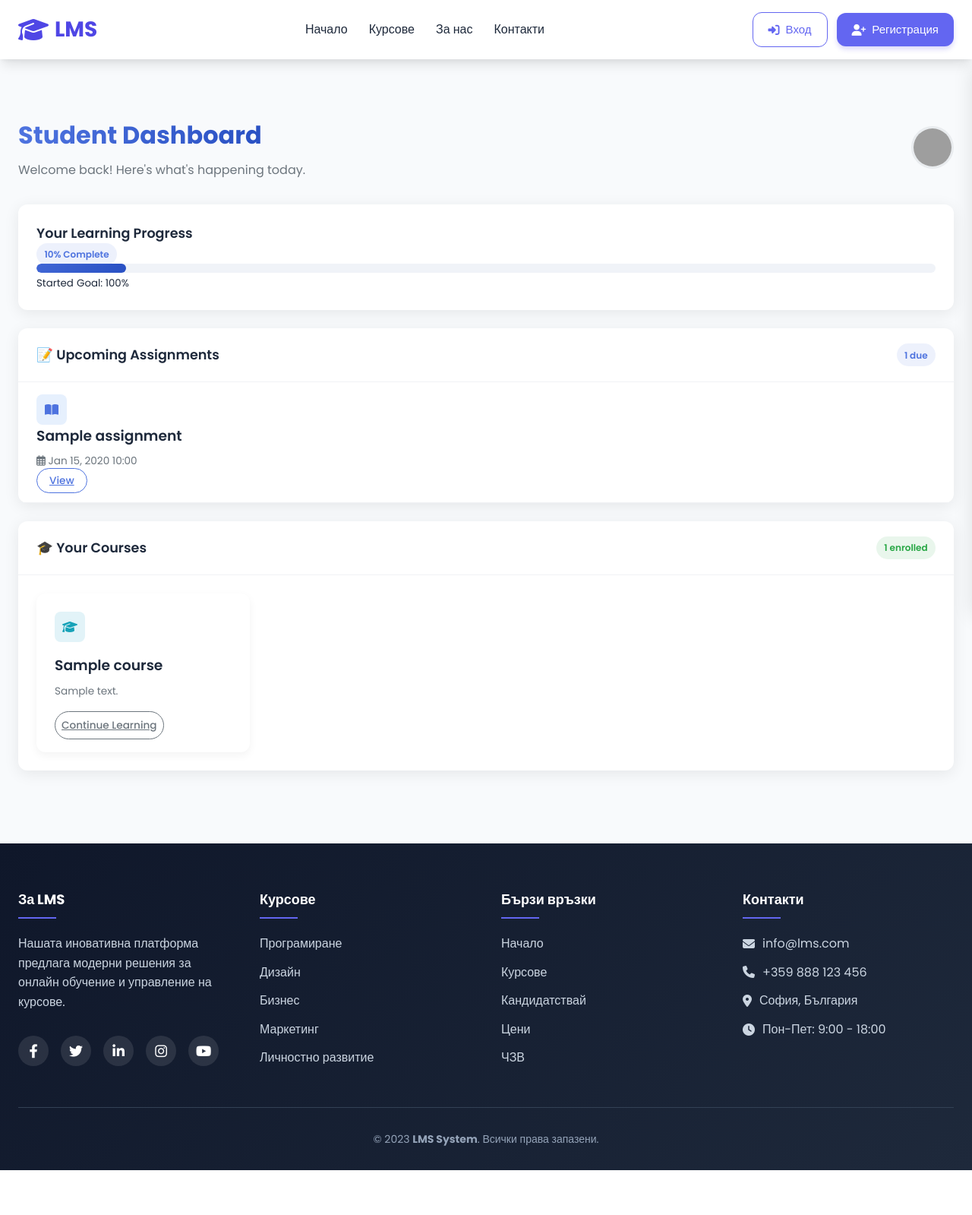
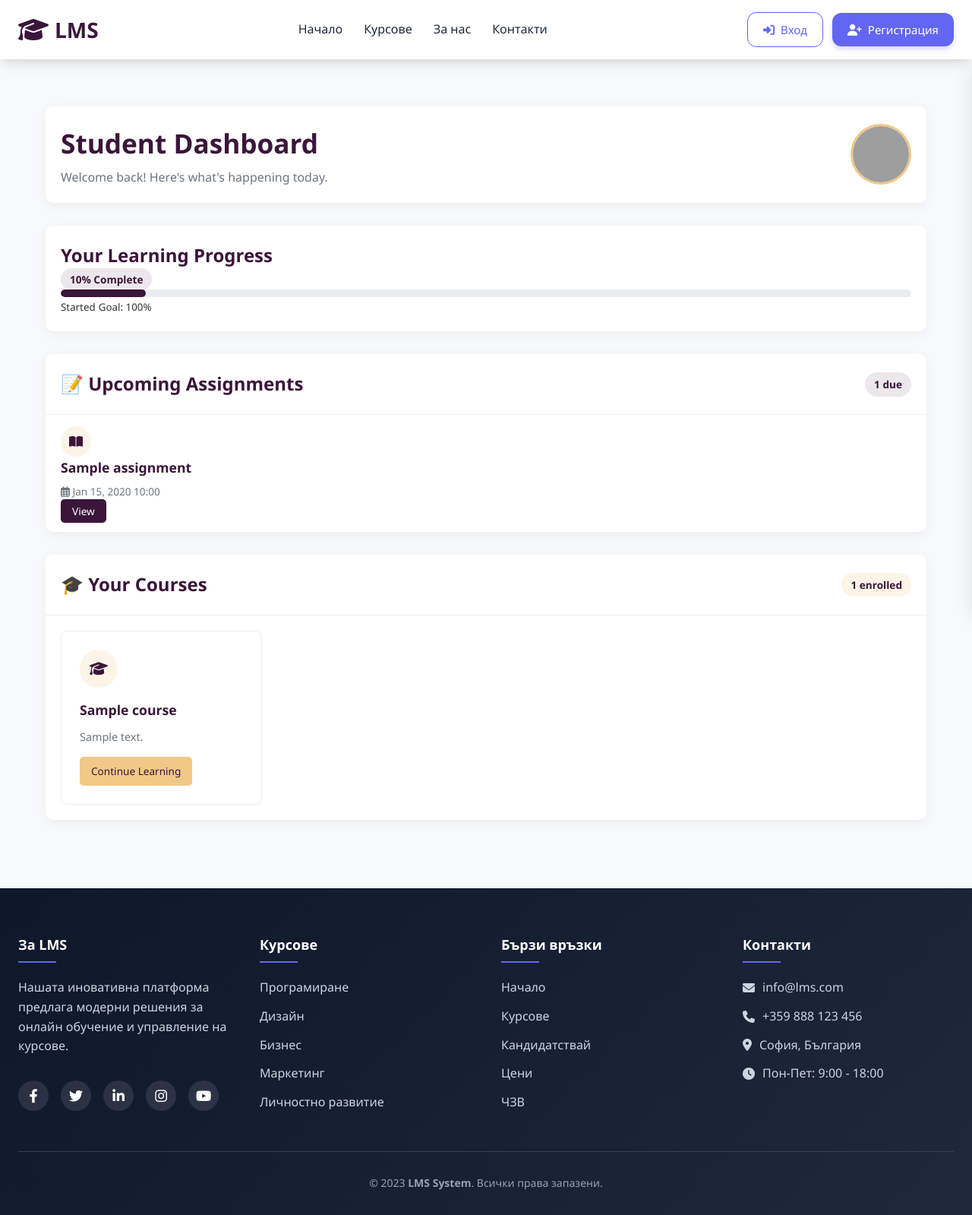
Before and after one commit to EliArn99/Learning-Management-System-, a Django app: template templates/dashboards/student_dashboard.html in a window 1280 px wide. Shown: the whole page at 76% size. Before the commit the page ends 1540 px from the top, so only its background shows below. Run offline with Django 3.2, Linux system fonts and the light colour scheme; the template is opened without the code that fills it: most values are stand-ins (such as "Sample title", 1, 10 or a date in 2020); grey boxes are pictures that could not be loaded.

Commit message:
Update student_dashboard.html

```diff
--- a/templates/dashboards/student_dashboard.html
+++ b/templates/dashboards/student_dashboard.html
@@ -3,132 +3,164 @@
 
 {% block content %}
 <style>
-    /* Student Dashboard Styles */
-    .dashboard-container {
-        max-width: 1400px;
-        margin: 0 auto;
-        padding: 2rem 1.5rem;
+    /* Main Color Scheme */
+    :root {
+        --primary-dark: #3B153A;
+        --primary-light: #F0C987;
+        --primary-dark-transparent: rgba(59, 21, 58, 0.9);
+        --primary-light-transparent: rgba(240, 201, 135, 0.2);
     }
 
+    /* Base Styles */
+    body {
+        font-family: 'Segoe UI', Tahoma, Geneva, Verdana, sans-serif;
+        background-color: #f8f9fa;
+        color: #333;
+        line-height: 1.6;
+    }
+
+    .dashboard-container {
+        max-width: 1200px;
+        margin: 0 auto;
+        padding: 20px;
+    }
+
+    /* Header Styles */
     .dashboard-header {
         display: flex;
         justify-content: space-between;
         align-items: center;
-        margin-bottom: 2rem;
+        margin-bottom: 30px;
+        padding: 20px;
+        background-color: white;
+        border-radius: 10px;
+        box-shadow: 0 4px 15px rgba(0, 0, 0, 0.05);
     }
 
     .dashboard-title {
-        font-size: 2rem;
+        color: var(--primary-dark);
+        font-size: 2.2rem;
         font-weight: 700;
-        margin-bottom: 0.5rem;
-        background: linear-gradient(90deg, #4e73df 0%, #224abe 100%);
-        -webkit-background-clip: text;
-        background-clip: text;
-        -webkit-text-fill-color: transparent;
+        margin-bottom: 5px;
     }
 
     .dashboard-subtitle {
         color: #6c757d;
         font-size: 1rem;
+        margin: 0;
     }
 
     .student-avatar {
-        width: 56px;
-        height: 56px;
+        width: 80px;
+        height: 80px;
         border-radius: 50%;
         object-fit: cover;
-        border: 3px solid #e9ecef;
+        border: 3px solid var(--primary-light);
     }
 
-    /* Cards */
+    /* Card Styles */
     .dashboard-card {
-        background: #ffffff;
-        border-radius: 12px;
-        box-shadow: 0 4px 20px rgba(0, 0, 0, 0.08);
-        border: none;
-        margin-bottom: 1.5rem;
-        transition: all 0.3s ease;
+        background-color: white;
+        border-radius: 10px;
+        box-shadow: 0 4px 15px rgba(0, 0, 0, 0.05);
+        margin-bottom: 30px;
+        overflow: hidden;
+        transition: transform 0.3s ease, box-shadow 0.3s ease;
+    }
+
+    .dashboard-card:hover {
+        transform: translateY(-5px);
+        box-shadow: 0 10px 25px rgba(0, 0, 0, 0.1);
     }
 
     .card-header {
+        padding: 20px;
+        border-bottom: 1px solid #eee;
         display: flex;
         justify-content: space-between;
         align-items: center;
-        padding: 1.25rem 1.5rem;
-        background: transparent;
-        border-bottom: 1px solid #f0f2f5;
     }
 
     .card-title {
-        font-size: 1.1rem;
+        color: var(--primary-dark);
+        font-size: 1.5rem;
         font-weight: 600;
-        margin-bottom: 0;
+        margin: 0;
     }
 
-    .status-badge {
-        padding: 0.35rem 0.65rem;
-        border-radius: 50px;
-        font-size: 0.75rem;
-        font-weight: 600;
-    }
-
-    /* Progress Card */
+    /* Progress Bar Styles */
     .progress-container {
-        padding: 1.5rem;
+        padding: 20px;
     }
 
     .progress-bar-custom {
-        height: 12px;
-        border-radius: 6px;
-        background-color: #f0f3f8;
+        height: 10px;
+        background-color: #e9ecef;
+        border-radius: 5px;
         overflow: hidden;
     }
 
     .progress-fill {
         height: 100%;
-        border-radius: 6px;
-        background: linear-gradient(90deg, #4e73df 0%, #224abe 100%);
-        background-size: 200% 100%;
-        animation: progressAnimation 2s ease-in-out infinite;
+        background-color: var(--primary-dark);
+        border-radius: 5px;
+        transition: width 0.6s ease;
     }
 
-    @keyframes progressAnimation {
-        0% { background-position: 0% 50%; }
-        50% { background-position: 100% 50%; }
-        100% { background-position: 0% 50%; }
+    /* Badge Styles */
+    .status-badge {
+        padding: 5px 12px;
+        border-radius: 20px;
+        font-size: 0.85rem;
+        font-weight: 600;
     }
 
-    /* Assignments List */
+    .urgent-badge {
+        background-color: #ff6b6b;
+        color: white;
+        padding: 2px 8px;
+        border-radius: 4px;
+        font-size: 0.75rem;
+    }
+
+    /* Assignment List Styles */
     .assignment-list {
+        list-style: none;
         padding: 0;
-        list-style: none;
+        margin: 0;
     }
 
     .assignment-item {
-        padding: 1rem 1.5rem;
-        border-bottom: 1px solid #f0f2f5;
+        padding: 15px 20px;
+        border-bottom: 1px solid #eee;
         transition: background-color 0.2s ease;
     }
 
     .assignment-item:hover {
-        background-color: #f8f9fa;
+        background-color: #f9f9f9;
+    }
+
+    .assignment-item:last-child {
+        border-bottom: none;
     }
 
     .assignment-icon {
         width: 40px;
         height: 40px;
+        background-color: var(--primary-light-transparent);
+        color: var(--primary-dark);
+        border-radius: 50%;
         display: flex;
         align-items: center;
         justify-content: center;
-        background-color: #e6f0fd;
-        color: #4e73df;
-        border-radius: 8px;
-        margin-right: 1rem;
+        margin-right: 15px;
     }
 
     .assignment-title {
+        font-size: 1.1rem;
         font-weight: 600;
-        margin-bottom: 0.25rem;
+        color: var(--primary-dark);
+        margin-bottom: 5px;
     }
 
     .assignment-due {
@@ -136,139 +168,175 @@
         color: #6c757d;
     }
 
-    .urgent-badge {
-        background-color: rgba(220, 53, 69, 0.1);
-        color: #dc3545;
-        font-size: 0.75rem;
-        padding: 0.25rem 0.5rem;
-        border-radius: 50px;
+    /* Button Styles */
+    .view-btn {
+        padding: 6px 15px;
+        background-color: var(--primary-dark);
+        color: white;
+        border-radius: 5px;
+        text-decoration: none;
+        font-size: 0.85rem;
+        font-weight: 500;
+        transition: background-color 0.2s ease;
     }
 
-    /* Courses Grid */
+    .view-btn:hover {
+        background-color: #2a0f29;
+        color: white;
+    }
+
+    /* Courses Grid Styles */
     .courses-grid {
         display: grid;
         grid-template-columns: repeat(auto-fill, minmax(250px, 1fr));
-        gap: 1.25rem;
-        padding: 1.5rem;
+        gap: 20px;
+        padding: 20px;
     }
 
     .course-card {
-        background: #ffffff;
-        border-radius: 12px;
-        box-shadow: 0 4px 12px rgba(0, 0, 0, 0.05);
-        transition: all 0.3s ease;
-        overflow: hidden;
+        background-color: white;
+        border-radius: 8px;
+        border: 1px solid #eee;
+        transition: transform 0.3s ease, box-shadow 0.3s ease;
     }
 
     .course-card:hover {
         transform: translateY(-5px);
-        box-shadow: 0 8px 24px rgba(0, 0, 0, 0.1);
+        box-shadow: 0 10px 20px rgba(0, 0, 0, 0.1);
     }
 
     .course-icon {
-        width: 40px;
-        height: 40px;
+        width: 50px;
+        height: 50px;
+        background-color: var(--primary-light-transparent);
+        color: var(--primary-dark);
+        border-radius: 50%;
         display: flex;
         align-items: center;
         justify-content: center;
-        background-color: #e2f3f8;
-        color: #17a2b8;
-        border-radius: 8px;
-        margin-bottom: 1rem;
+        margin-bottom: 15px;
+        font-size: 1.2rem;
     }
 
     .course-name {
+        font-size: 1.1rem;
         font-weight: 600;
-        margin-bottom: 0.5rem;
+        color: var(--primary-dark);
+        margin-bottom: 10px;
     }
 
     .course-description {
-        font-size: 0.85rem;
+        font-size: 0.9rem;
         color: #6c757d;
-        margin-bottom: 1.25rem;
+        margin-bottom: 15px;
     }
 
-    /* Empty States */
+    .continue-btn {
+        display: inline-block;
+        padding: 8px 15px;
+        background-color: var(--primary-light);
+        color: var(--primary-dark);
+        border-radius: 5px;
+        text-decoration: none;
+        font-size: 0.85rem;
+        font-weight: 500;
+        transition: background-color 0.2s ease;
+    }
+
+    .continue-btn:hover {
+        background-color: #e8b974;
+        color: var(--primary-dark);
+    }
+
+    /* Empty State Styles */
     .empty-state {
         text-align: center;
-        padding: 2rem;
+        padding: 40px 20px;
     }
 
     .empty-state-img {
-        max-height: 150px;
-        margin-bottom: 1rem;
+        width: 150px;
+        height: auto;
+        margin-bottom: 20px;
+        opacity: 0.7;
     }
 
-    /* Buttons */
-    .view-btn {
-        padding: 0.375rem 1rem;
-        border-radius: 50px;
-        font-size: 0.85rem;
-        font-weight: 500;
-        border: 1px solid #4e73df;
-        color: #4e73df;
-        transition: all 0.2s ease;
+    .browse-btn {
+        display: inline-block;
+        padding: 8px 20px;
+        background-color: var(--primary-dark);
+        color: white;
+        border-radius: 5px;
+        text-decoration: none;
+        font-size: 0.9rem;
+        margin-top: 15px;
+        transition: background-color 0.2s ease;
     }
 
-    .view-btn:hover {
-        background-color: #4e73df;
+    .browse-btn:hover {
+        background-color: #2a0f29;
         color: white;
     }
 
-    .continue-btn {
-        width: 100%;
-        padding: 0.5rem;
-        border-radius: 50px;
-        font-size: 0.85rem;
-        font-weight: 500;
-        border: 1px solid #6c757d;
-        color: #6c757d;
-        transition: all 0.2s ease;
-    }
-
-    .continue-btn:hover {
-        background-color: #f8f9fa;
-    }
-
-    .browse-btn {
-        padding: 0.5rem 1.5rem;
-        border-radius: 50px;
-        font-weight: 500;
-        background-color: #4e73df;
-        border: none;
-        color: white;
-        transition: all 0.2s ease;
-    }
-
-    .browse-btn:hover {
-        background-color: #3a5bbf;
-        color: white;
-    }
-
-    /* Responsive Design */
-    @media (max-width: 992px) {
+    /* Responsive Styles */
+    @media (max-width: 768px) {
         .dashboard-header {
             flex-direction: column;
-            align-items: flex-start;
-            gap: 1rem;
+            text-align: center;
         }
 
         .student-avatar {
+            margin-top: 15px;
+        }
+
+        .dashboard-title {
+            font-size: 1.8rem;
+        }
+
+        .card-title {
+            font-size: 1.3rem;
+        }
+
+        .courses-grid {
+            grid-template-columns: 1fr;
+        }
+
+        .assignment-item {
+            flex-direction: column;
+        }
+
+        .assignment-icon {
+            margin-right: 0;
+            margin-bottom: 10px;
+        }
+
+        .view-btn {
+            margin-top: 10px;
             align-self: flex-end;
         }
     }
 
-    @media (max-width: 768px) {
+    @media (max-width: 576px) {
         .dashboard-container {
-            padding: 1.5rem 1rem;
+            padding: 10px;
+        }
+
+        .dashboard-header {
+            padding: 15px;
         }
 
         .dashboard-title {
-            font-size: 1.75rem;
+            font-size: 1.5rem;
         }
 
-        .courses-grid {
-            grid-template-columns: 1fr;
+        .card-header {
+            flex-direction: column;
+            align-items: flex-start;
+        }
+
+        .status-badge {
+            margin-top: 10px;
+            align-self: flex-start;
         }
     }
 </style>
@@ -288,7 +356,7 @@
         <div class="progress-container">
             <div class="d-flex justify-content-between align-items-center mb-3">
                 <h2 class="card-title">Your Learning Progress</h2>
-                <span class="status-badge" style="background-color: rgba(78, 115, 223, 0.1); color: #4e73df;">
+                <span class="status-badge" style="background-color: rgba(59, 21, 58, 0.1); color: var(--primary-dark);">
                     {{ progress }}% Complete
                 </span>
             </div>
@@ -308,7 +376,7 @@
             <div class="dashboard-card">
                 <div class="card-header">
                     <h2 class="card-title">📝 Upcoming Assignments</h2>
-                    <span class="status-badge" style="background-color: rgba(78, 115, 223, 0.1); color: #4e73df;">
+                    <span class="status-badge" style="background-color: rgba(59, 21, 58, 0.1); color: var(--primary-dark);">
                         {{ upcoming_assignments|length }} due
                     </span>
                 </div>
@@ -342,7 +410,7 @@
                     </ul>
                 {% else %}
                     <div class="empty-state">
-                        <img src="{% static 'images/no-assignments.svg' %}" alt="No assignments" class="empty-state-img">
+{#                        <img src="{% static 'images/no-assignments.svg' %}" alt="No assignments" class="empty-state-img">#}
                         <p class="text-muted">No upcoming assignments. Enjoy your free time!</p>
                     </div>
                 {% endif %}
@@ -354,7 +422,7 @@
             <div class="dashboard-card">
                 <div class="card-header">
                     <h2 class="card-title">🎓 Your Courses</h2>
-                    <span class="status-badge" style="background-color: rgba(40, 167, 69, 0.1); color: #28a745;">
+                    <span class="status-badge" style="background-color: rgba(240, 201, 135, 0.2); color: var(--primary-dark);">
                         {{ courses|length }} enrolled
                     </span>
                 </div>
```
